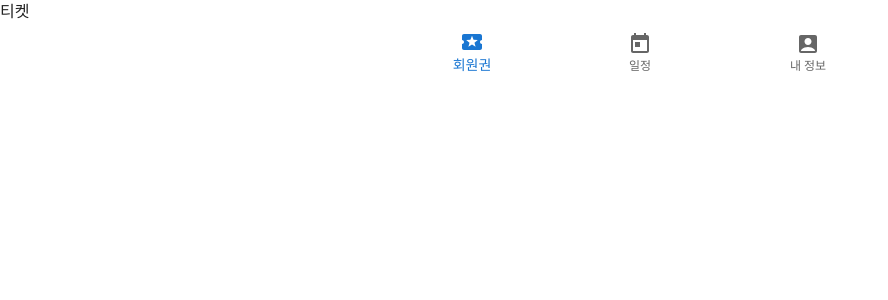
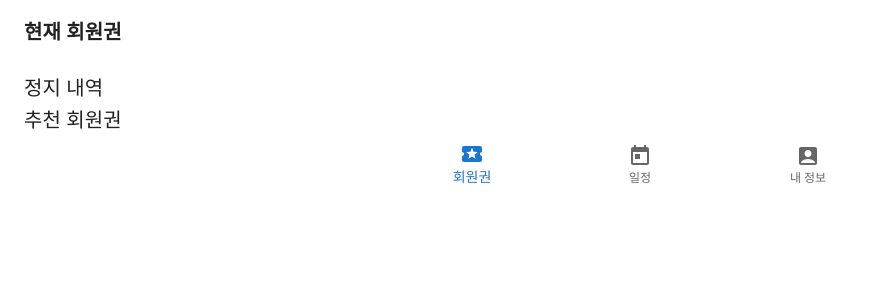
Before and after one commit to SPAMallday/ticket, a React (Create React App) app in the folder ticket-fe/: page /tickets in a window 1280 px wide. Shown: the top 300 px of the page, without its empty margins (0-888 px from the left). Built offline with nearby package versions, Linux system fonts and the light colour scheme.

Commit message:
[feat] conneting navbar

```diff
--- a/ticket-fe/src/App.tsx
+++ b/ticket-fe/src/App.tsx
@@ -5,11 +5,12 @@ import {
   RouterProvider,
   Route,
 } from 'react-router-dom';
-import Login from 'pages/Login';
-import Main from "pages/Main";
-import Ticket from "pages/ticket/Ticket";
-import Schedule from "pages/Schedule";
-import MyData from "pages/MyData";
+import Login from 'routes/Login';
+import Ticket from "routes/ticket/Ticket";
+import Schedule from "routes/Schedule";
+import MyData from "routes/MyData";
+import ErrorPage from "routes/Error";
+import Root from "routes/Root";
 
 const router = createBrowserRouter([
   {
@@ -18,7 +19,8 @@ const router = createBrowserRouter([
   },
   {
     path: "/",
-    element: <Main />,
+    element: <Root />,
+    errorElement: <ErrorPage />,
     children: [
       {
         path: "tickets",
--- a/ticket-fe/src/components/NavBar.tsx
+++ b/ticket-fe/src/components/NavBar.tsx
@@ -5,15 +5,22 @@ import {
     Today as TodayIcon,
     AccountBox as ProfileIcon,
 } from "@mui/icons-material";
+import { useNavigate } from "react-router-dom";
 
 export default function NavBar() {
   const [value, setValue] = useState<number>(0);
+  const navigate = useNavigate();
 
-  // 0에서 0을 클릭해도 바뀌는가?
-  // TODO navigation 연결
   useEffect(() => {
-    if (value == 0) {}
-    else if (value == 1) {}
+    if (value === 0) {
+      navigate('tickets');
+    }
+    else if (value === 1) {
+      navigate('schedule');
+    }
+    else if (value === 2) {
+      navigate('profile');
+    }
   }, [value]);
 
   return (
--- a/ticket-fe/src/pages/Main.tsx
+++ /dev/null
@@ -1,12 +0,0 @@
-import NavBar from "components/NavBar";
-import { Outlet } from "react-router-dom";
-
-export default function Main() {
-    return (
-        <>
-            <Outlet />
-            <NavBar />
-        </>
-    );
-
-}
--- a/ticket-fe/src/pages/ticket/Ticket.tsx
+++ /dev/null
@@ -1,3 +0,0 @@
-export default function Ticket() {
-    return("티켓");
-}
--- /dev/null
+++ b/ticket-fe/src/routes/Error.tsx
@@ -0,0 +1,16 @@
+import { useRouteError } from "react-router-dom";
+
+export default function ErrorPage() {
+  const error : any = useRouteError();
+  console.error(error);
+
+  return (
+    <div id="error-page">
+      <h1>Oops!</h1>
+      <p>Sorry, an unexpected error has occurred.</p>
+      <p>
+        <i>{error.statusText || error.message}</i>
+      </p>
+    </div>
+  );
+}
--- /dev/null
+++ b/ticket-fe/src/routes/Root.tsx
@@ -0,0 +1,14 @@
+import { Box } from "@mui/material";
+import NavBar from "components/NavBar";
+import { Outlet } from "react-router-dom";
+
+export default function Root() {
+    return (
+        <>
+            <Box px={3} pt={2}>
+                <Outlet />
+            </Box>
+            <NavBar />
+        </>
+    );
+}
--- /dev/null
+++ b/ticket-fe/src/routes/ticket/Ticket.tsx
@@ -0,0 +1,16 @@
+import { Box, Icon, IconButton, Stack, Typography } from "@mui/material";
+
+export default function Ticket() {
+    return (
+        <Box sx={{ width: '100%' }}>
+            <Stack>
+                <Box sx={{justifyContent: "space-around"}}>
+                    <Typography variant="h6" fontWeight={700}>현재 회원권</Typography>
+                    <IconButton ></IconButton>
+                </Box>
+                <Box><Typography variant="h6">정지 내역</Typography></Box>
+                <Box><Typography variant="h6">추천 회원권</Typography></Box>
+            </Stack>
+        </Box>
+    );
+}
```
Also changed, not shown: ticket-fe/src/routes/Login.tsx (renamed from ticket-fe/src/pages/Login.tsx), ticket-fe/src/routes/MyData.tsx (renamed from ticket-fe/src/pages/MyData.tsx), ticket-fe/src/routes/Schedule.tsx (renamed from ticket-fe/src/pages/Schedule.tsx).
